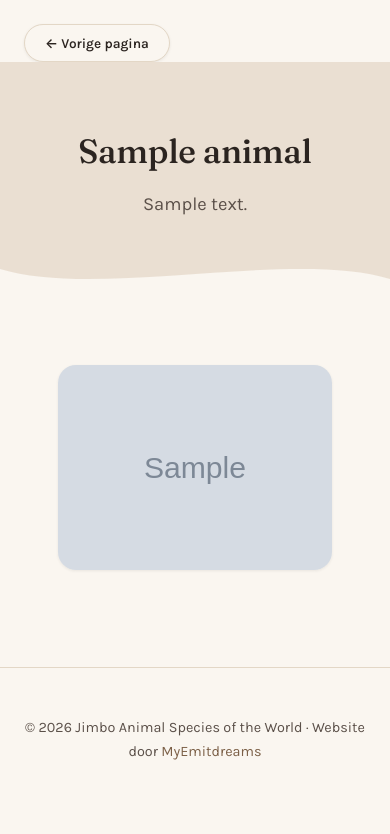
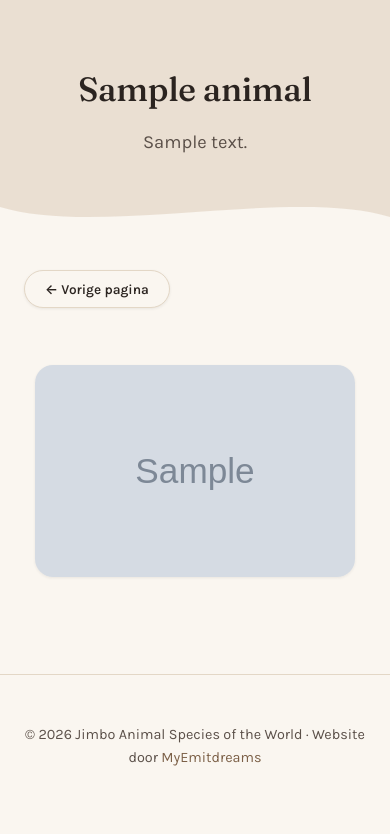
Before and after one commit to Emelytje/jimmy-claes, a PHP site: the page made by animal.php in a window 390 px wide. Shown: the part 71-905 px from the top of the page. Before the commit the page ends 831 px from the top, so only its background shows below. Run offline with PHP 8.4, Linux system fonts and the light colour scheme; the visitor is signed in with stand-in values (Sample User, id 1); tables that the repository leaves empty hold one stand-in row (values such as "Sample post"); grey boxes marked "Sample" are stand-in pictures; some libraries are stand-ins or nearby versions.

Commit message:
Restore title/back-button on custom-blocks animal pages, cap photo size, fix button/photo layout order
- animal.php and category.php now always show the back button + colored hero title, even when the page has custom pagebuilder blocks (e.g. species where photos were added as image/gallery blocks via the editor) — previously these pages showed only the raw block content with no title or navigation
- Reordered so the back button sits between the title and the photo content, not above the hero
- Animal/category photos (single image blocks, gallery blocks, and the classic photo grid) are now capped at 520x345 and centered, scaling down to 320x212 on mobile, instead of stretching edge-to-edge
- Fixed the "masonry" gallery layout not centering a single/few photos (it uses CSS multi-column, which ignores grid/flex centering — now switched to flex+wrap+center within animal/category photo contexts)

```diff
--- a/animal.php
+++ b/animal.php
@@ -1,24 +1,26 @@
 <?php require 'functions.php'; $slug=$_GET['slug']??''; $st=db()->prepare('SELECT * FROM animals WHERE slug=? AND published=1'); $st->execute([$slug]); $a=$st->fetch(); if(!$a){ http_response_code(404); die('Pagina niet gevonden'); }
 track_view('animals', $a['id']);
 $blocks = pb_decode_blocks($a['blocks'] ?? null);
+$classColor = !empty($a['category_id']) ? pb_class_theme_color((int)$a['category_id']) : '';
 if($blocks){
     $fontHref = pb_google_fonts_link_href(pb_font_families_used($blocks));
     $headExtra = $fontHref ? '<link rel="stylesheet" href="'.e($fontHref).'">' : '';
     header_html($a['meta_title'] ?: $a['title'], $a['meta_description'] ?: $a['description'], '', $headExtra);
-    echo '<main class="pb-page">'.render_blocks($blocks).'</main>';
+    echo '<section class="hero"'.($classColor ? ' style="background:'.e($classColor).'"' : '').'><div><h1>'.e($a['title']).'</h1></div></section>';
+    echo pb_render_back_button();
+    echo '<main class="pb-page pb-animal-photos">'.render_blocks($blocks).'</main>';
     footer_html();
     exit;
 }
 header_html($a['meta_title'] ?: $a['title'], $a['meta_description'] ?: $a['description']); ?>
 <?php
-$classColor = !empty($a['category_id']) ? pb_class_theme_color((int)$a['category_id']) : '';
 $st = db()->prepare('SELECT * FROM photos WHERE animal_id=? ORDER BY sort_order,id DESC');
 $st->execute([$a['id']]);
 $photos = $st->fetchAll();
 ?>
+<section class="hero"<?=$classColor ? ' style="background:'.e($classColor).'"' : ''?>><div><h1><?=e($a['title'])?></h1><?php if($a['description']): ?><p><?=nl2br(e($a['description']))?></p><?php endif; ?></div></section>
 <?=pb_render_back_button()?>
-<section class="hero"<?=$classColor ? ' style="background:'.e($classColor).'"' : ''?>><div><h1><?=e($a['title'])?></h1><?php if($a['description']): ?><p><?=nl2br(e($a['description']))?></p><?php endif; ?></div></section>
-<main class="wrap">
+<main class="wrap pb-animal-photos">
 <?php if($photos): ?>
 <div class="gallery <?=e($a['layout'])?>">
 <?php foreach($photos as $p): ?>
--- a/assets/style.css
+++ b/assets/style.css
@@ -174,6 +174,19 @@ form.box button:hover,form button:hover{ background:var(--primary-dark); transfo
 .pb-gallery-item.pb-gallery-item-lg{ grid-column:span 2; grid-row:span 2; }
 .pb-gallery-item.pb-gallery-item-lg img{ height:100%; object-fit:cover; }
 
+/* ---------- dieren-/categoriefoto's: vaste, redelijke weergavegrootte ---------- */
+.pb-animal-photos .pb-figure,
+.pb-animal-photos .pb-gallery-item,
+.pb-animal-photos .photo{ max-width:520px; margin-left:auto; margin-right:auto; }
+.pb-animal-photos .pb-figure img,
+.pb-animal-photos .pb-gallery-item img,
+.pb-animal-photos .photo img{ width:520px; max-width:100%; height:345px; object-fit:cover; }
+.pb-animal-photos .gallery,.pb-animal-photos .pb-gallery{ justify-items:center; }
+/* "masonry"-lay-out gebruikt CSS-kolommen (columns), niet grid/flex, dus
+   justify-items heeft daar geen effect — hier expliciet centreren. */
+.pb-animal-photos .gallery.masonry{ display:flex!important; flex-wrap:wrap; justify-content:center; columns:unset; }
+.pb-animal-photos .gallery.masonry .photo{ break-inside:avoid; }
+
 .pb-video-wrap{ position:relative; padding-top:56.25%; border-radius:var(--radius-md); overflow:hidden; box-shadow:var(--shadow-sm); }
 .pb-video-wrap iframe,.pb-video-wrap video{ position:absolute; inset:0; width:100%; height:100%; border:0; }
 
@@ -307,6 +320,12 @@ form.box button:hover,form button:hover{ background:var(--primary-dark); transfo
   .pb-gallery{ grid-template-columns:repeat(2,1fr); }
   .pb-gallery-masonry{ columns:2; }
   .pb-gallery-item.pb-gallery-item-lg{ grid-row:span 1; }
+  .pb-animal-photos .pb-figure,
+  .pb-animal-photos .pb-gallery-item,
+  .pb-animal-photos .photo{ max-width:320px; }
+  .pb-animal-photos .pb-figure img,
+  .pb-animal-photos .pb-gallery-item img,
+  .pb-animal-photos .photo img{ width:320px; height:212px; }
 }
 @media(max-width:480px){
   .pb-gallery{ grid-template-columns:1fr; }
```
Also changed, not shown: category.php (+5 -3 lines).
